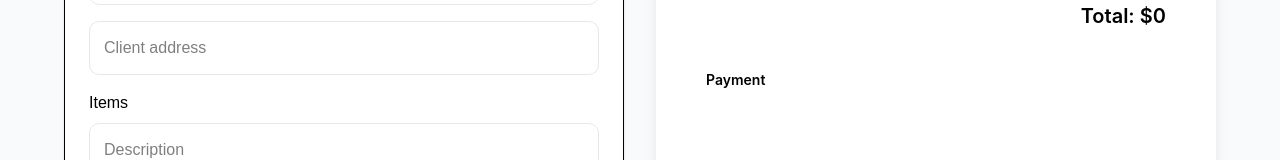
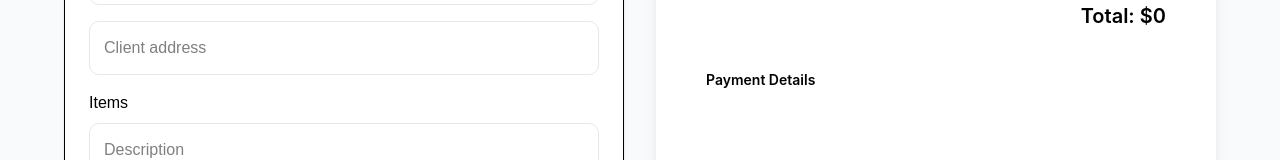
Before and after one commit to JonathanDevred/invoice-tool, a Next.js app: page / in a window 1280 px wide. Shown: the part 579-739 px from the top of the page. Built offline with nearby package versions, Linux system fonts and the light colour scheme.

Commit message:
Improve : text

```diff
--- a/app/page.tsx
+++ b/app/page.tsx
@@ -320,7 +320,7 @@ export default function Home() {
             </div>
 
             <div className="mt-10 text-sm">
-              <p className="font-semibold mb-1">Payment</p>
+              <p className="font-semibold mb-1">Payment Details</p>
               <p className="text-gray-600 whitespace-pre-line">
                 {form.paymentDetails}
               </p>
```
